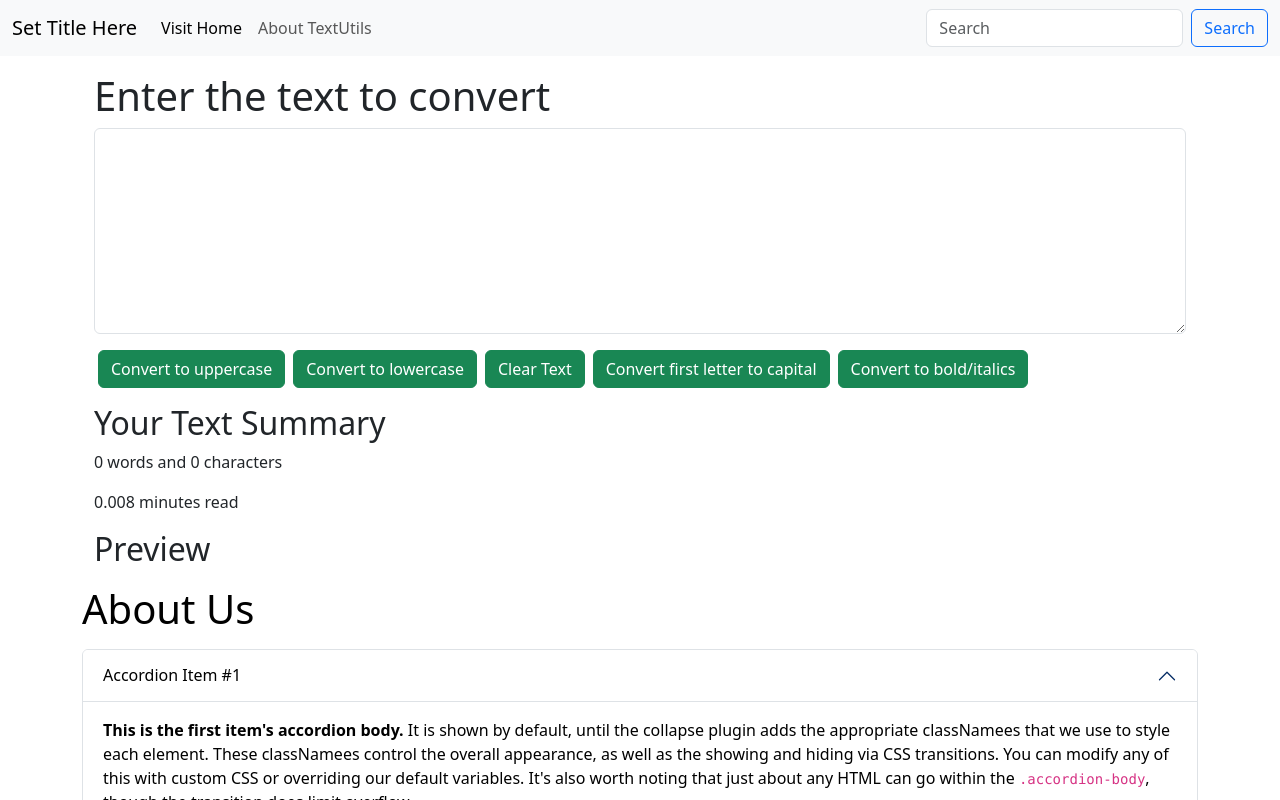
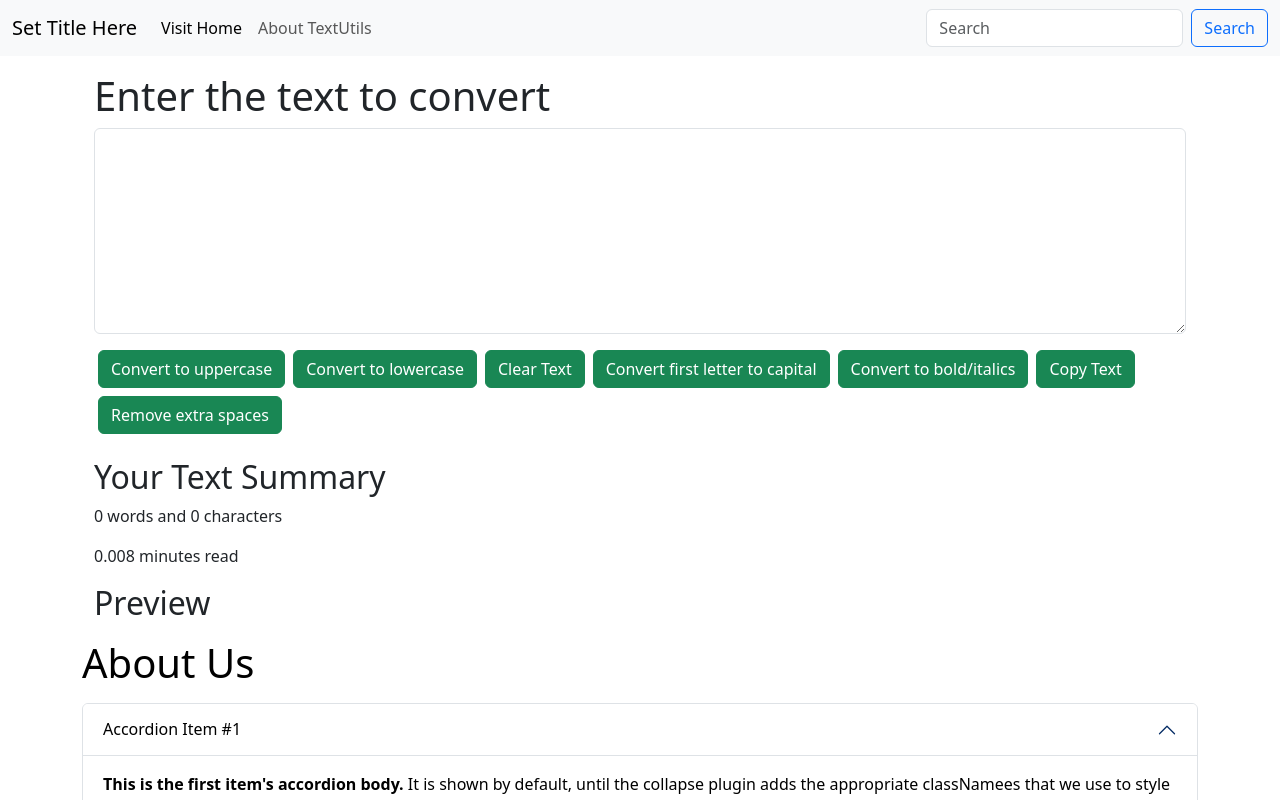
Before and after one commit to charvik42/TextUtils, a React (Create React App) app: page / in a window 1280 px wide. Shown: the top 800 px of the page. Built offline with nearby package versions, Linux system fonts and the light colour scheme.

Commit message:
Added copy text and remove extra space buttons

```diff
--- a/src/components/TextForm.js
+++ b/src/components/TextForm.js
@@ -49,6 +49,17 @@
         setText(event.target.value);
     }
 
+    const handleCopy = () =>{
+        var text = document.getElementById("myBox");
+        text.select();
+        navigator.clipboard.writeText(text.value);
+    }
+
+    const handleExtraSpaces = () =>{
+        let newText = text.split(/[ ]+/);
+        setText(newText.join(" "))
+    }
+
     return (
         <>
             <div className="container">
@@ -61,6 +72,8 @@
             <button className="btn btn-success mx-1" onClick={handleClearText}>Clear Text</button>
             <button className="btn btn-success mx-1" onClick={handleFirst}>Convert first letter to capital</button>
             <button className="btn btn-success mx-1" onClick={handleBold}>Convert to bold/italics</button>
+            <button className="btn btn-success mx-1" onClick={handleCopy}>Copy Text</button>
+            <button className="btn btn-success mx-1 my-2" onClick={handleExtraSpaces}>Remove extra spaces</button>
             </div>
             <div className="container my-3">
                 <h2>Your Text Summary</h2>
```
